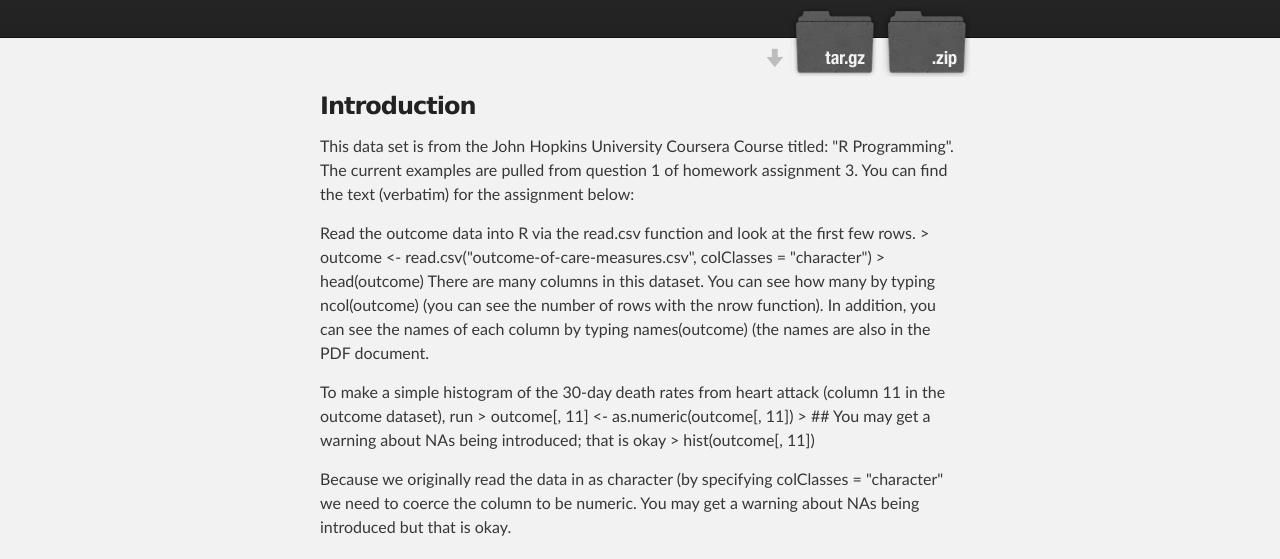
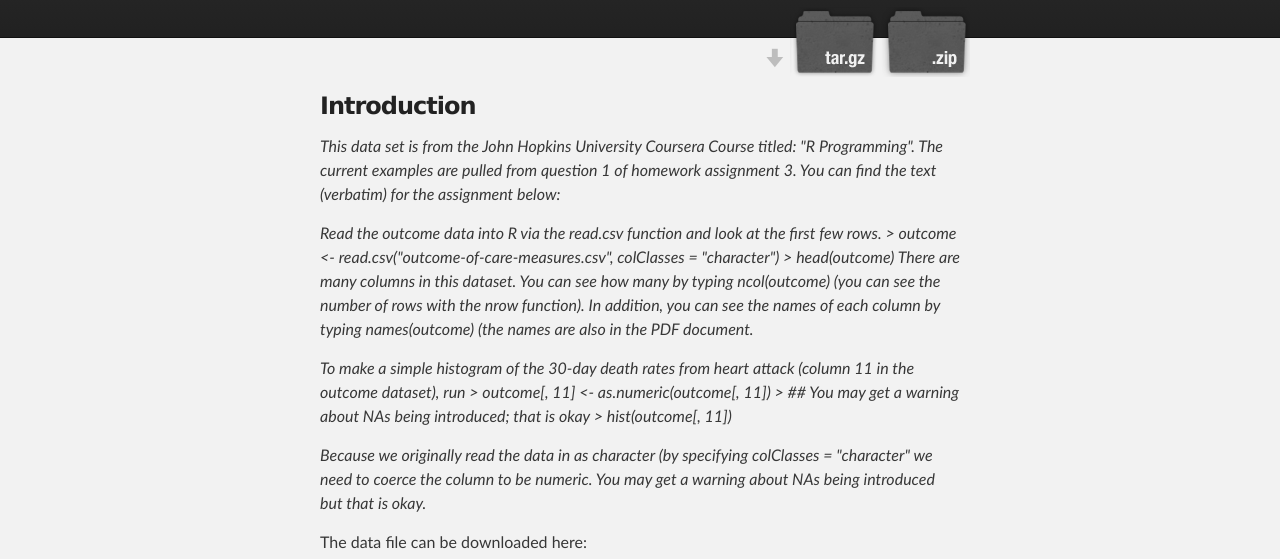
Before and after one commit to mjtat/-Coursera-Programming-Assignment-Homework-3-Part-1, a plain HTML site: page index.html in a window 1280 px wide. Shown: the part 199-758 px from the top of the page. Drawn offline with Linux system fonts and the light colour scheme.

```diff
--- a/index.html
+++ b/index.html
@@ -34,13 +34,13 @@
         <h3>
 <a id="introduction" class="anchor" href="#introduction" aria-hidden="true"><span aria-hidden="true" class="octicon octicon-link"></span></a>Introduction</h3>
 
-<p>This data set is from the John Hopkins University Coursera Course titled: "R Programming". The current examples are pulled from question 1 of homework assignment 3. You can find the text (verbatim) for the assignment below:</p>
+<p><em>This data set is from the John Hopkins University Coursera Course titled: "R Programming". The current examples are pulled from question 1 of homework assignment 3. You can find the text (verbatim) for the assignment below:</em></p>
 
-<p>Read the outcome data into R via the read.csv function and look at the ﬁrst few rows. &gt; outcome &lt;- read.csv("outcome-of-care-measures.csv", colClasses = "character") &gt; head(outcome) There are many columns in this dataset. You can see how many by typing ncol(outcome) (you can see the number of rows with the nrow function). In addition, you can see the names of each column by typing names(outcome) (the names are also in the PDF document.</p>
+<p><em>Read the outcome data into R via the read.csv function and look at the ﬁrst few rows. &gt; outcome &lt;- read.csv("outcome-of-care-measures.csv", colClasses = "character") &gt; head(outcome) There are many columns in this dataset. You can see how many by typing ncol(outcome) (you can see the number of rows with the nrow function). In addition, you can see the names of each column by typing names(outcome) (the names are also in the PDF document.</em></p>
 
-<p>To make a simple histogram of the 30-day death rates from heart attack (column 11 in the outcome dataset), run &gt; outcome[, 11] &lt;- as.numeric(outcome[, 11]) &gt; ## You may get a warning about NAs being introduced; that is okay &gt; hist(outcome[, 11])</p>
+<p><em>To make a simple histogram of the 30-day death rates from heart attack (column 11 in the outcome dataset), run &gt; outcome[, 11] &lt;- as.numeric(outcome[, 11]) &gt; ## You may get a warning about NAs being introduced; that is okay &gt; hist(outcome[, 11])</em></p>
 
-<p>Because we originally read the data in as character (by specifying colClasses = "character" we need to coerce the column to be numeric. You may get a warning about NAs being introduced but that is okay.</p>
+<p><em>Because we originally read the data in as character (by specifying colClasses = "character" we need to coerce the column to be numeric. You may get a warning about NAs being introduced but that is okay.</em></p>
 
 <p>The data file can be downloaded here: </p>
 
```
Also changed, not shown: params.json (+1 -1 lines).
